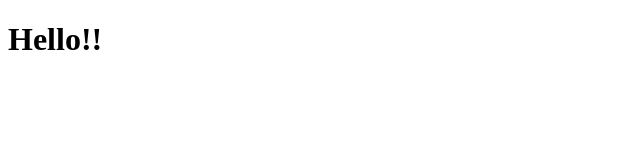
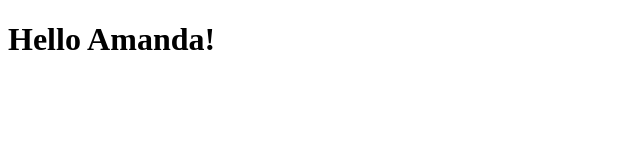
Before and after one commit to amandaadev/amandaadev.github.io, a plain HTML site: page index.html in a window 1280 px wide. Shown: the whole page, without its empty margins (0-640 px from the left). Drawn offline with Linux system fonts and the light colour scheme.

```diff
--- a/index.html
+++ b/index.html
@@ -6,6 +6,6 @@
     <title>Document</title>
   </head>
   <body>
-    <h1>Hello!!</h1>
+    <h1>Hello Amanda!</h1>
   </body>
 </html>
```
Also changed, not shown: README.md (deleted).
